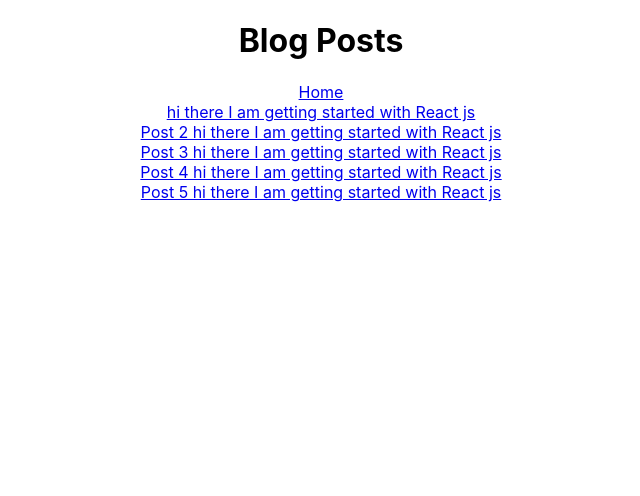
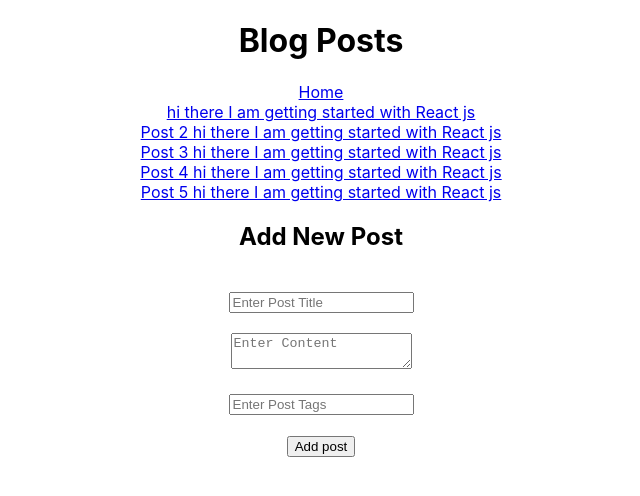
Before and after one commit to AdnanMuhib/Blog-Reaction, a React (Create React App) app: page /Blog-Reaction/posts in a window 1280 px wide. Shown: the top 496 px of the page, without its empty margins (319-959 px from the left). Built offline with nearby package versions, Linux system fonts and the light colour scheme.

Commit message:
:ok_hand: Update: Create New Post and Update the post List from Local Storage

```diff
--- a/src/App.js
+++ b/src/App.js
@@ -1,16 +1,16 @@
 import React from "react";
 import { BrowserRouter as Router, Route, Switch, Link } from "react-router-dom";
-import NewPost from './components/posts/NewPost'
 import PostList from "./components/posts/PostList";
 import PostView from "./components/posts/PostView";
 import "./App.css";
-
+import PostData from "../src/data/posts.json";
 function App() {
+  localStorage.setItem("posts", JSON.stringify(PostData))
   return (
     <Router>
       <div className="App">
         <Switch>
-          <Route path="/Blog-Reaction" exact component={NewPost} />
+          <Route path="/Blog-Reaction" exact component={Home} />
           <Route path="/Blog-Reaction/home" component={Home} />
           <Route path="/Blog-Reaction/posts" exact component={PostList} />
           <Route path="/Blog-Reaction/post/:id" component={PostView} />
--- a/src/components/posts/NewPost.js
+++ b/src/components/posts/NewPost.js
@@ -1,28 +1,40 @@
 import React from "react";
-import PostData from "../../data/posts.json";
 class NewPost extends React.Component {
-  //   constructor(props) {
-  //     super(props);
-  //   }
+  constructor(props) {
+    console.log("I am constructor");
+    super(props);
+    this.state = {
+      posts: JSON.parse(localStorage.getItem("posts")),
+      updatePosts: props.callback
+    };
+    this.formSubmitHandler = this.formSubmitHandler.bind(this);
+  }
   formSubmitHandler(event) {
     event.preventDefault();
     let title = document.getElementById("title").value;
     let content = document.getElementById("content").value;
     let tags = document.getElementById("tags").value;
     let postData = {
-      id: PostData.length + 1,
+      id: this.state.posts.length + 1,
       title: title,
       content: content,
       tags: tags.split(", ")
     };
-    // console.log(postData);
-    let updatedData = PostData.concat(postData);
-    console.log(updatedData);
+    document.getElementById("title").value = ""
+    document.getElementById("content").value = ""
+    document.getElementById("tags").value = ""
+    this.setState({
+      posts:JSON.parse(localStorage.getItem("posts"))
+    })
+    let updatedData = this.state.posts.concat(postData);
+    localStorage.setItem("posts", JSON.stringify(updatedData));
+    this.state.updatePosts();
+
   }
   render() {
     return (
       <div>
-        <h2>Enter Post Details</h2>
+        <h2>Add New Post</h2>
         <br />
         <form onSubmit={this.formSubmitHandler}>
           <div>
--- a/src/components/posts/PostList.js
+++ b/src/components/posts/PostList.js
@@ -1,15 +1,25 @@
 import React, { Component } from "react";
-import PostData from "../../data/posts.json";
+import NewPost from "../posts/NewPost";
+import { Link } from "react-router-dom";
 
-import { Link } from "react-router-dom";
 class PostList extends Component {
+  constructor(props) {
+    super(props);
+    this.state = {
+      posts: JSON.parse(localStorage.getItem("posts"))
+    };
+    this.callback = this.callback.bind(this);
+  }
+  callback(event) {
+    console.log("Call Back");
+    this.setState({ posts: JSON.parse(localStorage.getItem("posts")) });
+  }
   render() {
     return (
       <div>
         <h1>Blog Posts</h1>
-
         <Link to="/Blog-Reaction/home">Home</Link>
-        {PostData.map((postDetail, index) => {
+        {this.state.posts.map((postDetail, index) => {
           return (
             <div key={postDetail.id}>
               <Link to={`/Blog-Reaction/post/${postDetail.id}`}>
@@ -18,6 +28,7 @@ class PostList extends Component {
             </div>
           );
         })}
+        <NewPost callback={this.callback} />
       </div>
     );
   }
--- a/src/components/posts/PostView.js
+++ b/src/components/posts/PostView.js
@@ -1,8 +1,8 @@
 import React from "react";
-import PostData from "../../data/posts.json";
 import { Link } from "react-router-dom";
 
 function PostView(data) {
+  let PostData = JSON.parse(localStorage.getItem("posts"))
   let postTitle = null;
   let postContent = null;
   let postTag = null;
```
